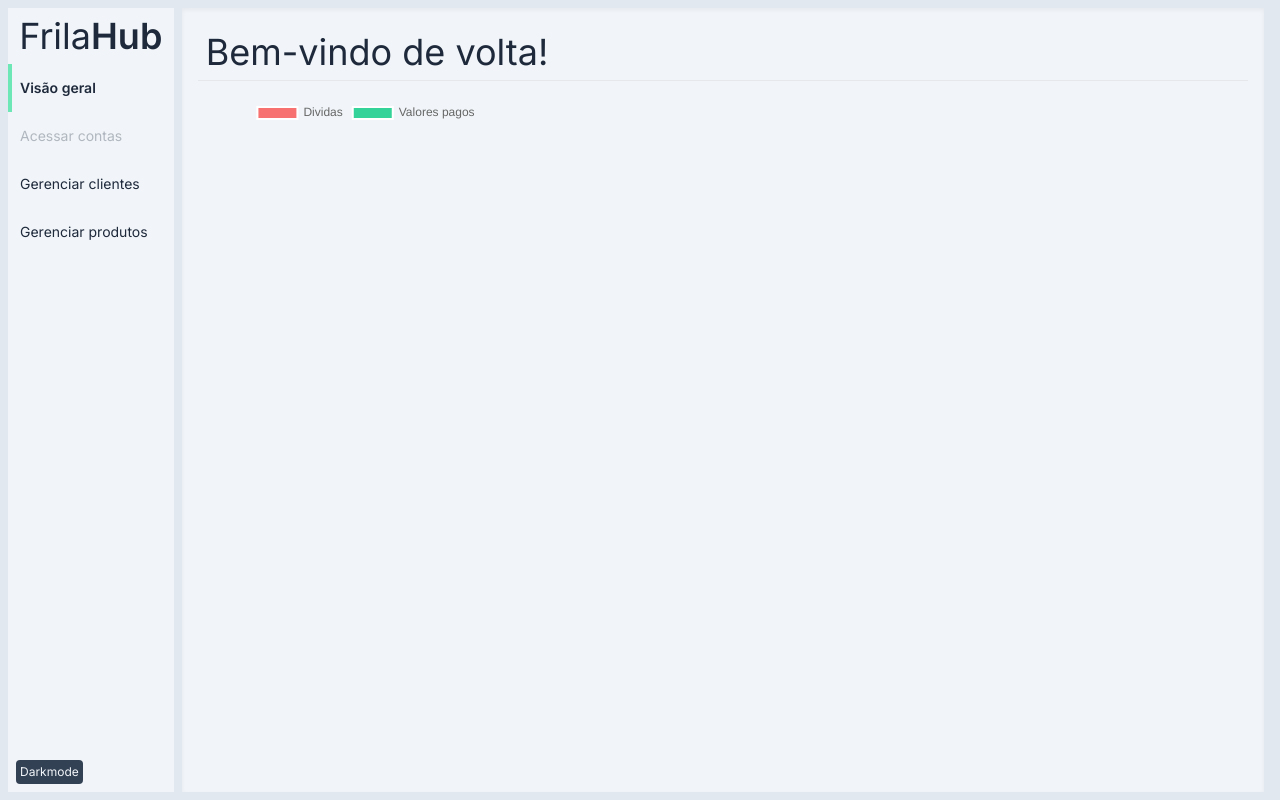
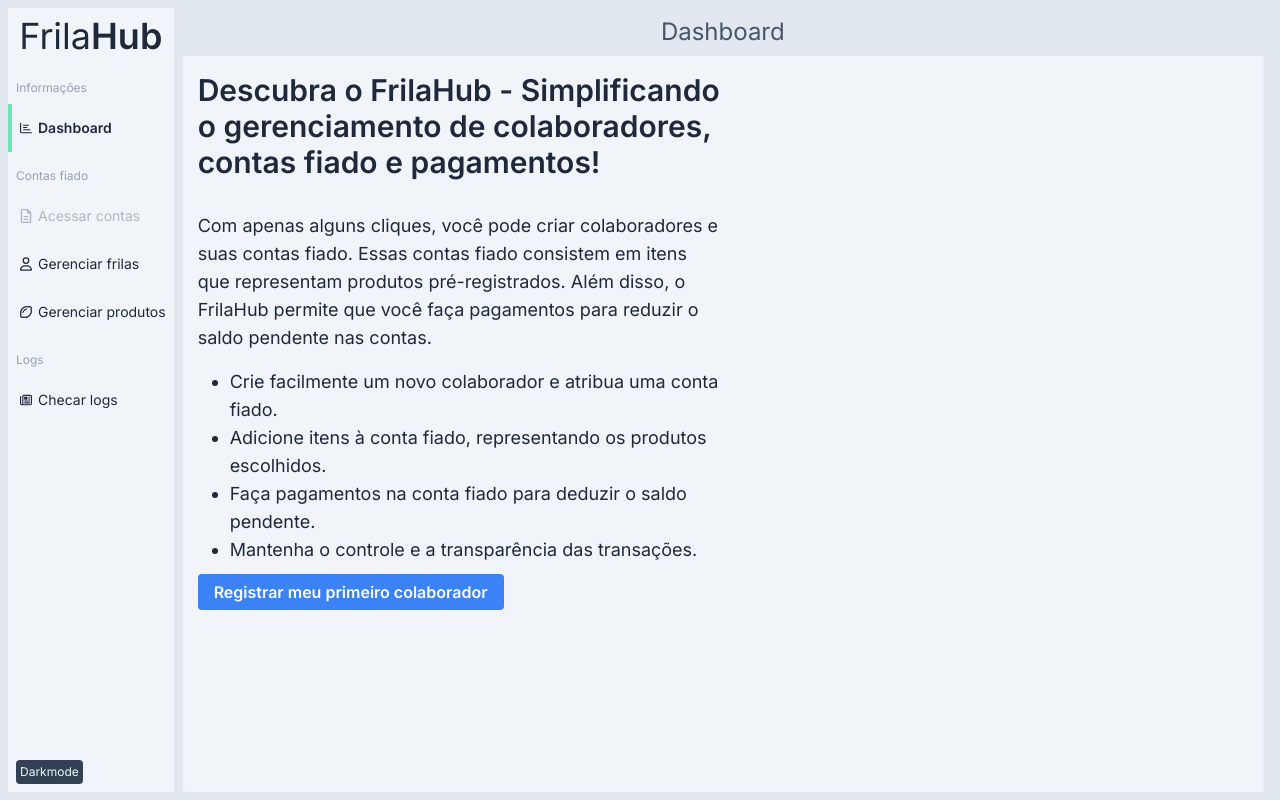
Before and after one commit to victobonetti/PassaRegua, a React (Vite) app: page / in a window 1280 px wide. Built offline with nearby package versions, Linux system fonts and the light colour scheme.

Commit message:
updating interface

```diff
--- a/package.json
+++ b/package.json
@@ -10,9 +10,13 @@
     "tauri": "tauri"
   },
   "dependencies": {
+    "@fortawesome/fontawesome-svg-core": "^6.4.0",
+    "@fortawesome/free-regular-svg-icons": "^6.4.0",
+    "@fortawesome/react-fontawesome": "^0.2.0",
     "@tauri-apps/api": "^1.4.0",
     "@types/react-router-dom": "^5.3.3",
     "chart.js": "^4.3.0",
+    "chartjs-plugin-datalabels": "^2.2.0",
     "react": "^18.2.0",
     "react-chartjs-2": "^5.2.0",
     "react-dom": "^18.2.0",
--- a/src/App.tsx
+++ b/src/App.tsx
@@ -1,12 +1,13 @@
 import { useEffect, useState } from "react";
 import { Outlet, Link, useLocation } from "react-router-dom";
 import "./loading.css"
-import { invoke } from "@tauri-apps/api";
 import { User } from "./interfaces/User";
 import Product from "./interfaces/Product";
 import Account from "./interfaces/Account";
 import { checkUpdate, installUpdate } from "@tauri-apps/api/updater";
 import { relaunch } from "@tauri-apps/api/process";
+import { FontAwesomeIcon } from "@fortawesome/react-fontawesome";
+import { faUser, faFileText, faBarChart, faLemon, faNewspaper } from "@fortawesome/free-regular-svg-icons";
 
 function App({ load, firstLoad, dataStorage }: { load: boolean, firstLoad: boolean, dataStorage: { users: User[], accounts: Account[], products: Product[] } }) {
 
@@ -32,28 +33,53 @@
   const [status, setStatus] = useState(false);
   const [darkmode, setDarkmode] = useState(false);
 
+  const getRouteTitle = (c: string) => {
+    if (c.includes("usuario")) {
+      return ("Usuários")
+    } else
+      if (c.includes("produtos")) {
+        return ("Produtos")
+      } else
+        if (c.includes("contas") && !c.includes("pagamento") && !c.includes("item")) {
+          return ("Contas")
+        } else
+          if (c.includes("contas") && c.includes("pagament")) {
+            return ("Pagamentos")
+          } else if (c.includes("contas") && c.includes("item")) {
+            return ("Itens")
+          } else {
+            return ("Dashboard")
+          }
+
+  }
+
   return (
 
     <main className={`${darkmode ? ' dark text-slate-300' : ' text-slate-800 '}`}>
       <div className="dark:bg-slate-950 bg-slate-200 dark:text-slate-200 overflow-hidden w-full h-screen flex  p-2">
         {!firstLoad &&
           <><aside className="flex flex-col bg-slate-100 dark:bg-slate-900  mr-2 w-48 test-sm h-full justify-between">
-
             <div>
               <h2 className="  dark:text-slate-50 select-none  my-2 text-4xl text-center" >Frila<span className="font-black">Hub</span></h2>
               <nav className=" flex flex-col">
-                <Link to={'/'}><li className={` ${currentPage === '/' ? 'border-l-4                 dark:border-emerald-500 border-emerald-300 text-slate-800 dark:text-slate-200 dark:bg-slate-800 pl-2' : 'pl-3'}                 cursor-pointer flex items-center list-none                                             hover:bg-slate-200 dark:hover:bg-slate-700 h-12 font-semibold   text-sm`}>Visão geral</li></Link>
-                <Link to={'/contas'}><li className={` ${currentPage === '/contas' ? 'border-l-4     dark:border-emerald-500 border-emerald-300 text-slate-800 dark:text-slate-200 dark:bg-slate-800 pl-2' : 'pl-3'}     ${dataStorage.users.length == 0 ? ' opacity-30 ' : ' '} cursor-pointer flex items-center list-none hover:bg-slate-200 dark:hover:bg-slate-700 h-12     text-sm`}>Acessar contas</li></Link>
-                <Link to={'/usuarios'}><li className={` ${currentPage === '/usuarios' ? 'border-l-4 dark:border-emerald-500 border-emerald-300 text-slate-800 dark:text-slate-200 dark:bg-slate-800 pl-2' : 'pl-3'} cursor-pointer flex items-center list-none                                                             hover:bg-slate-200 dark:hover:bg-slate-700 h-12 text-sm`}>Gerenciar clientes</li></Link>
-                <Link to={'/produtos'}><li className={` ${currentPage === '/produtos' ? 'border-l-4 dark:border-emerald-500 border-emerald-300 text-slate-800 dark:text-slate-200 dark:bg-slate-800 pl-2' : 'pl-3'} cursor-pointer flex items-center list-none                                                             hover:bg-slate-200 dark:hover:bg-slate-700 h-12 text-sm`}>Gerenciar produtos</li></Link>
+                <p className=" text-xs text-slate-400 dark:text-slate-500 ml-2 mt-4 mb-2">Informações</p>
+                <Link to={'/'}><li className={` ${currentPage === '/' ? 'border-l-4                 dark:border-emerald-500 border-emerald-300 text-slate-800 dark:text-slate-200 dark:bg-slate-800 pl-2' : 'pl-3'}                 cursor-pointer flex items-center list-none                                             hover:bg-slate-200 dark:hover:bg-slate-700 h-12 font-semibold   text-sm`}><FontAwesomeIcon className="mr-1.5 w-3" icon={faBarChart} />Dashboard</li></Link>
+                <p className=" text-xs text-slate-400 dark:text-slate-500 ml-2 mt-4 mb-2">Contas fiado</p>
+                <Link to={dataStorage.users.length == 0 ? currentPage : '/contas'}><li className={` ${currentPage === '/contas' ? 'border-l-4     dark:border-emerald-500 border-emerald-300 text-slate-800 dark:text-slate-200 dark:bg-slate-800 pl-2' : 'pl-3'}     ${dataStorage.users.length == 0 ? ' opacity-30 cursor-default hover:bg-transparent ' : ' '} cursor-pointer flex items-center list-none hover:bg-slate-200 dark:hover:bg-slate-700 h-12     text-sm`}><FontAwesomeIcon className="mr-1.5 w-3" icon={faFileText} />Acessar contas</li></Link>
+                <Link to={'/usuarios'}><li className={` ${currentPage === '/usuarios' ? 'border-l-4 dark:border-emerald-500 border-emerald-300 text-slate-800 dark:text-slate-200 dark:bg-slate-800 pl-2' : 'pl-3'} cursor-pointer flex items-center list-none                                                             hover:bg-slate-200 dark:hover:bg-slate-700 h-12 text-sm`}><FontAwesomeIcon className="mr-1.5 w-3" icon={faUser} />Gerenciar frilas</li></Link>
+                <Link to={'/produtos'}><li className={` ${currentPage === '/produtos' ? 'border-l-4 dark:border-emerald-500 border-emerald-300 text-slate-800 dark:text-slate-200 dark:bg-slate-800 pl-2' : 'pl-3'} cursor-pointer flex items-center list-none                                                             hover:bg-slate-200 dark:hover:bg-slate-700 h-12 text-sm`}><FontAwesomeIcon className="mr-1.5 w-3" icon={faLemon} />Gerenciar produtos</li></Link>
+                <p className=" text-xs text-slate-400 dark:text-slate-500 ml-2 mt-4 mb-2">Logs</p>
+                <Link to={'/logs'}><li className={` ${currentPage === '/logs' ? 'border-l-4 dark:border-emerald-500 border-emerald-300 text-slate-800 dark:text-slate-200 dark:bg-slate-800 pl-2' : 'pl-3'} cursor-pointer flex items-center list-none                                                             hover:bg-slate-200 dark:hover:bg-slate-700 h-12 text-sm`}><FontAwesomeIcon className="mr-1.5 w-3" icon={faNewspaper} />Checar logs</li></Link>
+
               </nav>
             </div>
 
-            <button onClick={() => setDarkmode(!darkmode)} className=" p-1 m-2 text-xs self-start mb-2 bg-slate-700 dark:bg-slate-300 dark:text-slate-900 rounded text-slate-100">{darkmode ?' Lightmode' : 'Darkmode'}</button>
+            <button onClick={() => setDarkmode(!darkmode)} className=" p-1 m-2 text-xs self-start mb-2 bg-slate-700 dark:bg-slate-300 dark:text-slate-900 rounded text-slate-100">{darkmode ? ' Lightmode' : 'Darkmode'}</button>
 
           </aside><div className=" overflow-hidden flex justify-center w-full ">
               <div className={`${load ? 'load_anim' : 'close_anim'} load-bar  h-1`}></div>
               <div className={`  overflow-y-scroll shadow-inner bg-slate-100 dark:bg-slate-900 w-full mr-2 h-full`}>
+                <div className=" w-full h-12 dark:bg-slate-800 bg-slate-200 text-slate-600 dark:text-slate-300 flex items-center justify-center text-2xl">{getRouteTitle(currentPage)}</div>
                 <Outlet />
               </div>
             </div></>
--- a/src/pages/PaginaInicial.tsx
+++ b/src/pages/PaginaInicial.tsx
@@ -1,17 +1,10 @@
 import { Dispatch, SetStateAction, useContext, useEffect, useLayoutEffect, useState } from "react";
 import { FeedbackContext } from "../routes/appRouter";
-import { relaunch } from '@tauri-apps/api/process';
-import ButtonComponentLink from "../components/buttons/ButtonComponentLink";
-import {
-    checkUpdate,
-    installUpdate
-} from '@tauri-apps/api/updater'
 import { Chart as ChartJS, ArcElement, Tooltip, Legend } from "chart.js";
 import { Pie } from "react-chartjs-2";
-import { User } from "../interfaces/User";
 import Account from "../interfaces/Account";
 import { invoke } from "@tauri-apps/api";
-
+import { Link } from "react-router-dom";
 
 
 
@@ -56,22 +49,63 @@
     ChartJS.register(ArcElement, Tooltip, Legend);
 
     return (
-        <div className="p-4">
-            <h1 className="text-4xl w-full border-b p-2">Bem-vindo de volta!</h1>
+        <div className=" p-4 ">
+            {paidValue != 0 || unpaidValue != 0 &&
+                <><h1 className="  text-4xl w-full border-b border-slate-300 dark:border-slate-700 p-2">Bem-vindo de volta!</h1><h2 className="font-bold m-4 dark:text-slate-400 text-slate-600">Dashboard</h2><div className=" h-80 flex justify-evenly items-center">
                     <div className=" h-72 ml-6 mt-4">
                         <Pie
                             data={{
                                 labels: ['Dividas', 'Valores pagos'],
                                 datasets: [
                                     {
-                                label: 'Total: R$',
-                                data: [paidValue, unpaidValue],
-                                backgroundColor: ['#f87171', '#34d399']
+                                        label: " R$",
+                                        data: [unpaidValue, paidValue],
+                                        borderWidth: 0,
+                                        backgroundColor: ['#f87171', '#34d399'],
                                     },
                                 ],
                             }}
-                />
+
+                            options={{
+                                plugins: {
+                                    legend: {
+                                        labels: {
+                                            color: '#94a3b8'
+                                        }
+                                    },
+                                }
+                            }} />
                     </div>
+                    <div className=" shadow-lg flex items-center justify-evenly h-72 w-2/3 bg-slate-200 border dark:bg-slate-700 dark:border-slate-800 border-slate-300 rounded">
+                        <div className="  w-1/3 h-4/5 border-r dark:border-slate-800 border-slate-300">
+                            <div className=" h-full w-full flex flex-col justify-center items-center">
+                                <h3>Total de dívidas em aberto</h3>
+                                <span className=" mb-4 text-4xl text-red-400">R${unpaidValue.toFixed(2)}</span>
+                                <h3>Total de pagamentos recebidos</h3>
+                                <span className=" mb-4 text-4xl text-emerald-400">R${paidValue.toFixed(2)}</span>
+                            </div>
+                        </div>
+                        <div className="  w-1/3 h-4/5 border-r dark:border-slate-800 border-slate-300"></div>
+                        <div className="  w-1/3 h-4/5          dark:border-slate-800 border-slate-300"></div>
+                    </div>
+                </div></>
+            }
+            {paidValue === 0 && unpaidValue === 0 &&
+
+                <>
+                    <div className="w-full  flex "><div className=" flex-col w-1/2">
+                        <h1 className="text-3xl font-bold mb-8">Descubra o Frila<span className=" font-bold">Hub</span> - Simplificando o gerenciamento de colaboradores, contas fiado e pagamentos!</h1>
+                        <p className="text-lg mb-4">Com apenas alguns cliques, você pode criar colaboradores e suas contas fiado. Essas contas fiado consistem em itens que representam produtos pré-registrados. Além disso, o FrilaHub permite que você faça pagamentos para reduzir o saldo pendente nas contas.</p>
+                        <ul className="text-lg list-disc ml-8 mb-4">
+                            <li>Crie facilmente um novo colaborador e atribua uma conta fiado.</li>
+                            <li>Adicione itens à conta fiado, representando os produtos escolhidos.</li>
+                            <li>Faça pagamentos na conta fiado para deduzir o saldo pendente.</li>
+                            <li>Mantenha o controle e a transparência das transações.</li>
+                        </ul>
+                        <Link to={'/usuarios'} className="bg-blue-500 hover:bg-blue-700 text-white font-bold py-2 px-4 rounded">Registrar meu primeiro colaborador</Link>
+                    </div><div className=" flex-col w-1/2">
+                        </div></div></>
+            }
         </div>
     );
 }
--- a/src/pages/paginaContas/PaginaAdicionarItem.tsx
+++ b/src/pages/paginaContas/PaginaAdicionarItem.tsx
@@ -7,6 +7,7 @@
 import { table } from "console";
 import { FeedbackContext } from "../../routes/appRouter";
 import ButtonComponentLink from "../../components/buttons/ButtonComponentLink";
+
 
 interface selectedProduct {
     product: Product,
@@ -125,7 +126,7 @@
 
     return (
         <div className=" w-full h-full flex flex-col items-center ">
-            <h1 className=" my-8 text-4xl text-slate-300">Selecionar produtos</h1>
+            <h1 className=" my-8 text-4xl text-slate-300">Selecionar produtos </h1>
             <div className=" flex w-full">
                 <div className=" p-4 w-3/5 flex flex-col items-center justify-center">
                     <span className=" mb-2 text-slate-400 text-xs">Digite um produto, e então clique em "adicionar" para coloca-lo em seu carrinho.</span>
--- a/src/pages/paginaContas/PaginaContas.tsx
+++ b/src/pages/paginaContas/PaginaContas.tsx
@@ -74,7 +74,7 @@
             }
 
             {!modalExcluirAberto &&
-                <><div className=" justify-end p-2 flex dark:bg-slate-950 ">
+                <><div className=" justify-end p-2 flex  ">
                     <Link to={'/contas/novo'}><button className=" transition-all hover:bg-transparent hover:text-cyan-300 border border-cyan-300  bg-cyan-300 text-cyan-900 font-semibold px-4 py-2 rounded text-lg">Criar nova conta</button></Link>
                 </div>
                     <div className=" p-4 flex flex-wrap">
--- a/src/pages/paginaContas/PaginaCriaPagamentos.tsx
+++ b/src/pages/paginaContas/PaginaCriaPagamentos.tsx
@@ -87,6 +87,7 @@
                 <div className=" border border-slate-300 rounded mt-2 items-center p-4  dark:bg-slate-600 text-4xl">R${getValue}</div>
                 <span className=" mb-2 text-xs text-red-500">{valueErr}</span>
                 <NumberInput updateVal={updateValue} clearVal={clearValue} />
+                <span onClick={() => setValue(Number(Number(total) - Number(paid)).toFixed(2))} className=" hover:scale-105 transition-all text-center cursor-pointer border rounded text-lg py-2 px-4 bg-blue-400 text-blue-50 mt-2 ">Inserir valor pendente &#40;{"R$" + Number(Number(total) - Number(paid)).toFixed(2)}&#41;</span>
                 <PaymentTypeSelection paymentType={paymentType} setPaymentType={setPaymentType} />
                 <div className=" mt-4 flex items-center w-full justify-between">
                     <Link to={'/contas'}><p className=" dark:text-slate-400 underline cursor-pointer ml-2">Voltar</p></Link>
```
Also changed, not shown: src/components/table/tableComponent.tsx (+7 -7 lines), 2 other files (tests, documents, lock files or other folders). Lines whose indentation alone changed are shown as unchanged.
